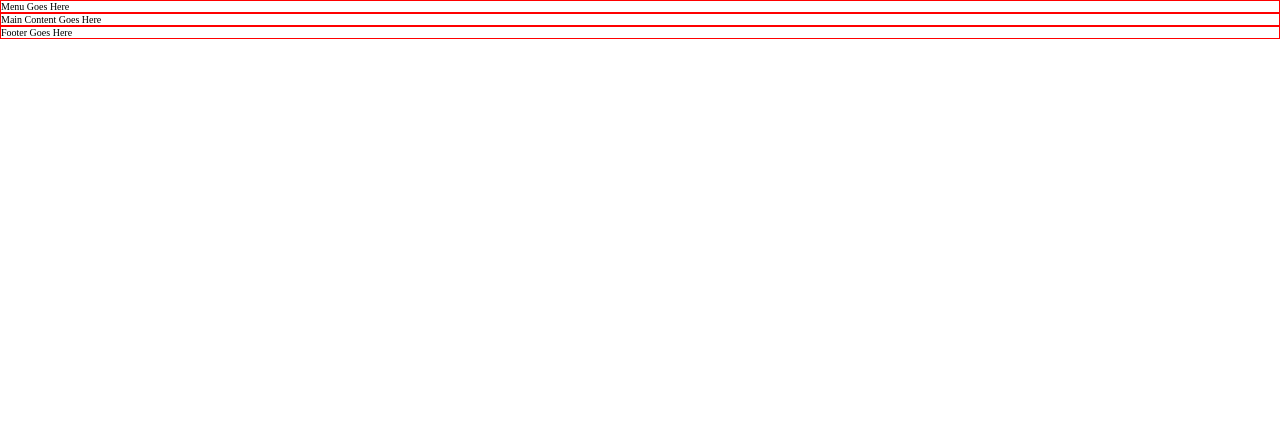
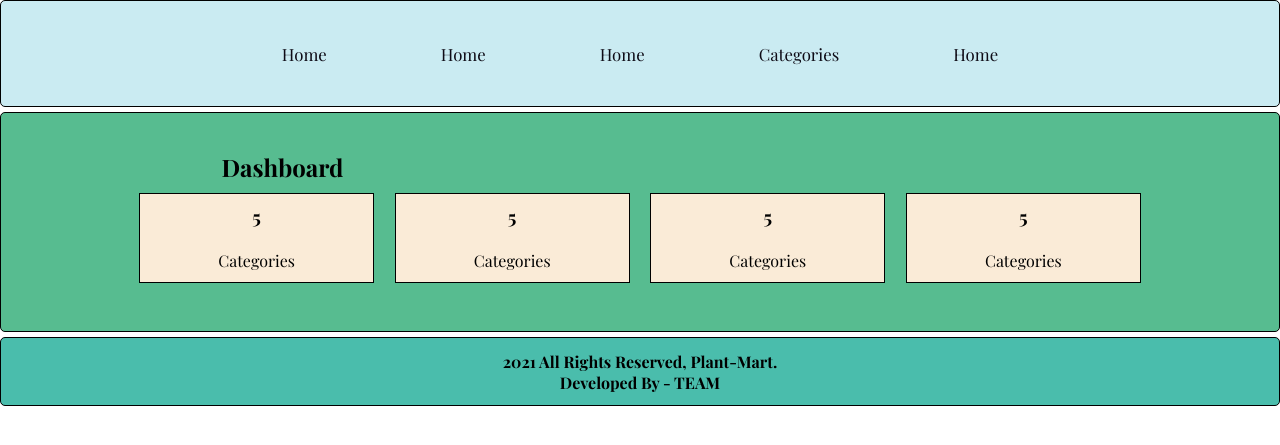
Before and after one commit to OmanshKothari/web-tech-project, a PHP site: page /admin/index.php in a window 1280 px wide. Shown: the top 445 px of the page. Run offline with PHP 8.4, Linux system fonts and the light colour scheme.

Commit message:
"Completed the basic template for the admin-panel."

```diff
--- a/admin/index.php
+++ b/admin/index.php
@@ -11,21 +11,49 @@
 
 <body>
     <!-- Menu Section Starts -->
-    <div class="menu">
-        <div class="wrapper">
-            Menu Goes Here
+    <div class="menu text-center">
+        <div class="wrapper m-bg">
+            <div class="links">
+                <a href="#">Home</a>
+                <a href="#">Home</a>
+                <a href="#">Home</a>
+                <a href="#">categories</a>
+                <a href="#">Home</a>
+            </div>
         </div>
     </div>
     <!-- Main Content Section Starts -->
-    <div class="main-content">
-        <div class="wrapper">
-            Main Content Goes Here
+    <div class="main-content  mc-bg wrapper">
+        <div class="box-container">
+            <h2>Dashboard</h2>
+            <div class="box col-4 text-center">
+                <h3>5</h3>
+                <br>
+                <p>Categories</p>
+            </div>
+            <div class="box col-4 text-center">
+                <h3>5</h3>
+                <br>
+                <p>Categories</p>
+            </div>
+            <div class="box col-4 text-center">
+                <h3>5</h3>
+                <br>
+                <p>Categories</p>
+            </div>
+            <div class="box col-4 text-center">
+                <h3>5</h3>
+                <br>
+                <p>Categories</p>
+            </div>
+            <div class="clearfix"></div>
         </div>
     </div>
     <!-- Footer Goes Here -->
     <div class="footer">
-        <div class="wrapper">
-            Footer Goes Here
+        <div class="wrapper  text-center f-bg">
+            <p>2021 All Rights Reserved, Plant-Mart.</p>
+            <p> Developed by - <a href="#">TEAM</a></p>
         </div>
     </div>
 </body>
--- a/css/admin.css
+++ b/css/admin.css
@@ -6,7 +6,7 @@
 @import url("https://fonts.googleapis.com/css2?family=Playfair+Display:wght@400;500;600;700;800&display=swap");
 
 * {
-  font-family: "Playfair" "sans-serif";
+  font-family: "Playfair Display";
   margin: 0;
   padding: 0;
   box-sizing: border-box;
@@ -18,7 +18,6 @@
 }
 
 html {
-  font-size: 62.5%;
   overflow-x: hidden;
   scroll-padding-top: 9rem;
   scroll-behavior: smooth;
@@ -37,6 +36,82 @@
   border-radius: 5rem;
 }
 
+body {
+  background-color: #f8ee7;
+}
+
+a {
+  text-decoration: none;
+  color: black;
+}
+
 .wrapper {
-  border: 1px solid red;
+  border: 0.1px solid black;
+  border-radius: 5px;
+  padding: 1%;
+  width: 100%;
 }
+
+.text-center {
+  text-align: center;
+}
+
+.clearfix{
+  float: none;
+  clear: both;
+}
+
+/* CSS for Menu */
+.links {
+  display: flex;
+  font-size: 1.05rem;
+  padding: 1.8rem;
+  margin: 0 10%;
+  justify-content: space-evenly;
+}
+
+.links a {
+  color: #0e0b16;
+}
+
+.links a:hover {
+  border-bottom: 0.5px solid #fc4a1a;
+}
+
+.m-bg {
+  background-color: #caebf2;
+}
+
+/* CSS for main-content */
+.main-content {
+  margin: 0.35% 0;
+  padding: 3% 0;
+}
+
+.main-content h2 {
+  padding-left: 5.8rem;
+}
+
+.main-content .box-container{
+  width: 80%;
+  margin: 0 auto;
+}
+
+.col-4{
+  border: 0.5px solid black;
+  width: 23%;
+  background-color: antiquewhite;
+  float: left;
+  margin: 1%;
+  padding: 1%;
+}
+
+.mc-bg {
+  background-color: #57bc90;
+}
+
+/* CSS for footer */
+.f-bg {
+  background-color: #4abdac;
+  font-weight: bold;
+}
```
